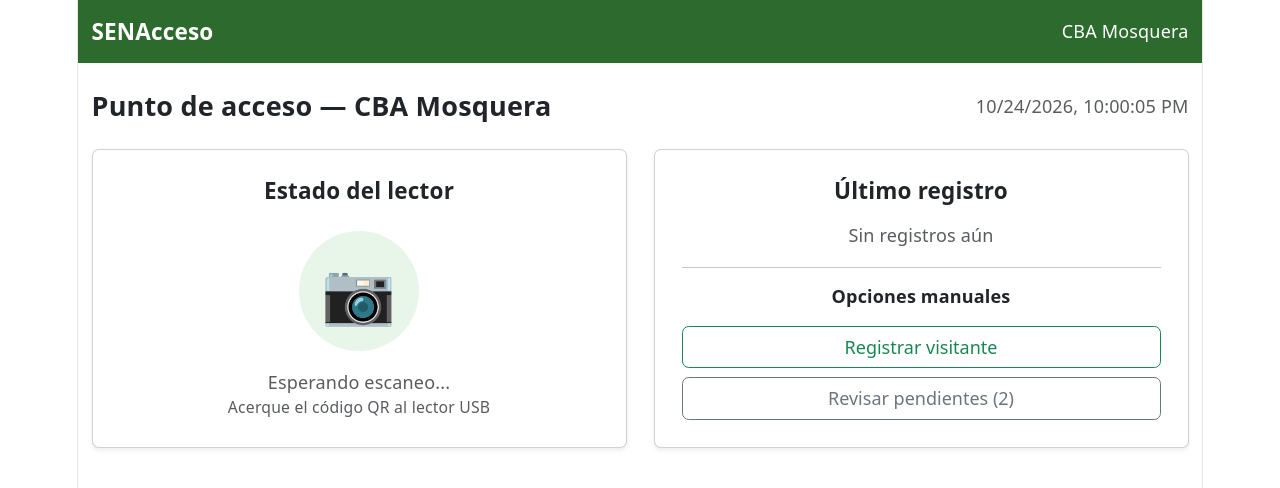
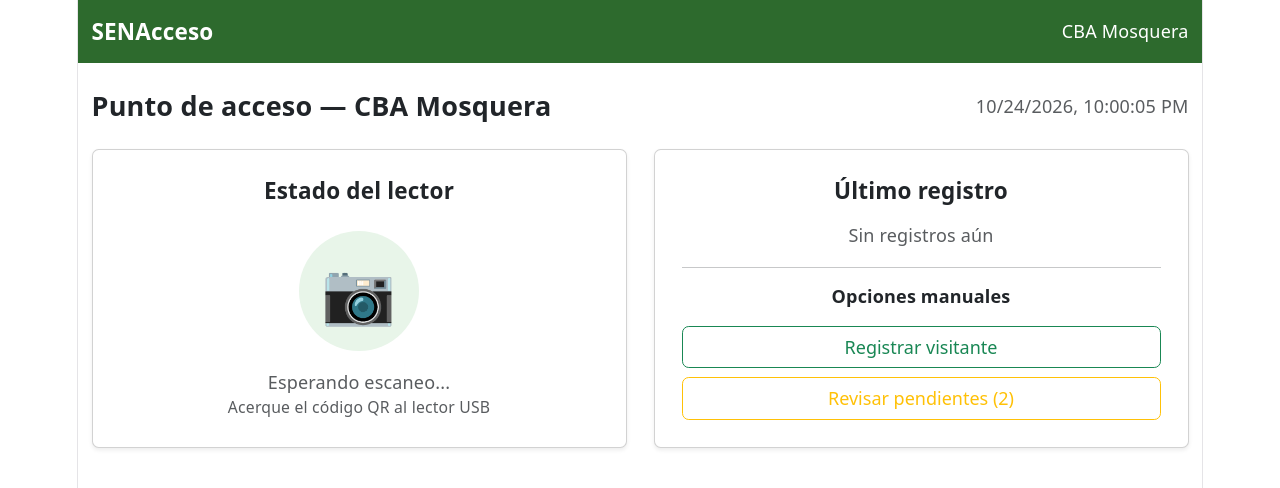
Before and after one commit to haider-castaneda/accessqr_frontend, a React (Vite) app: page /lector in a window 1280 px wide. Shown: the top 488 px of the page. Built offline with nearby package versions, Linux system fonts and the light colour scheme.

Commit message:
fix: corrige navegación al mostrar pendientes en pantalla del lector

```diff
--- a/src/pages/Lector/Lector.jsx
+++ b/src/pages/Lector/Lector.jsx
@@ -69,7 +69,7 @@ function Lector() {
                                 <button className="btn btn-outline-success w-100 mb-2" onClick={() => setSeccion('visitante')}>
                                     Registrar visitante
                                 </button>
-                                <button className="btn btn-outline-secondary w-100" onClick={() => setSeccion('regenerar')}>
+                                <button className="btn btn-outline-warning w-100" onClick={() => setSeccion('pendientes')}>
                                     Revisar pendientes ({pendientes.filter(u => !u.revisado).length})
                                 </button>
                             </div>
```
